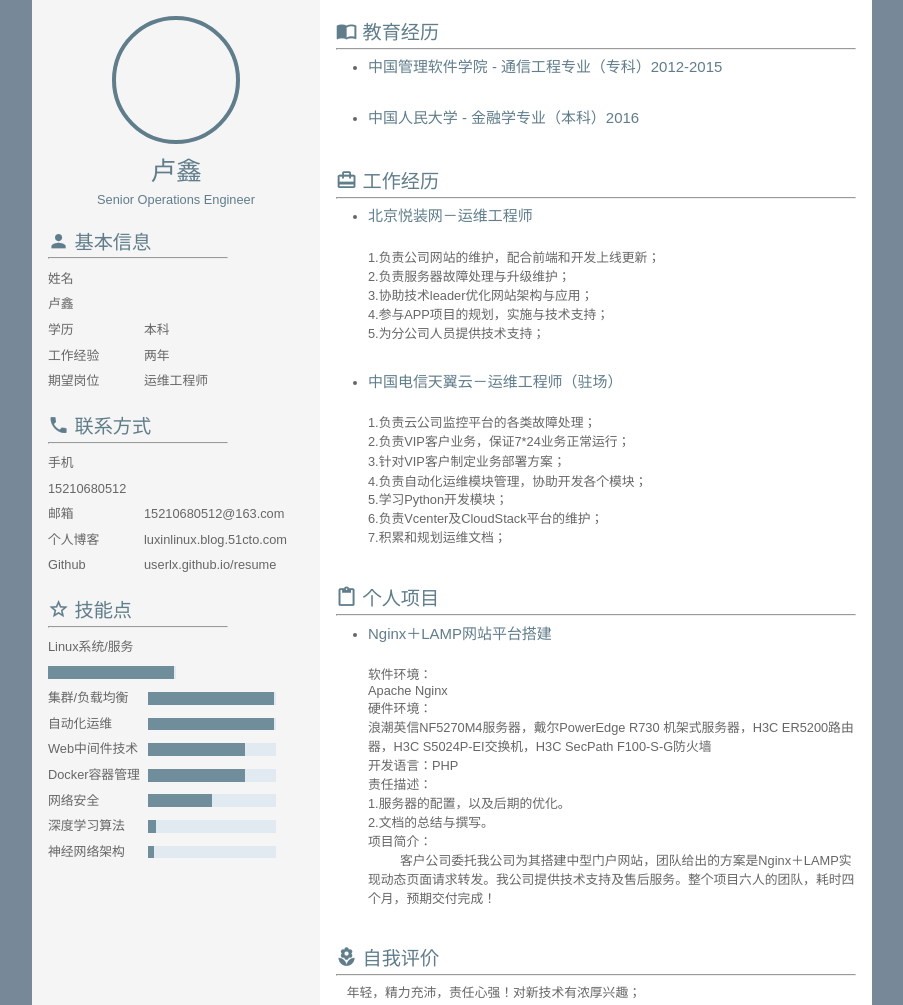
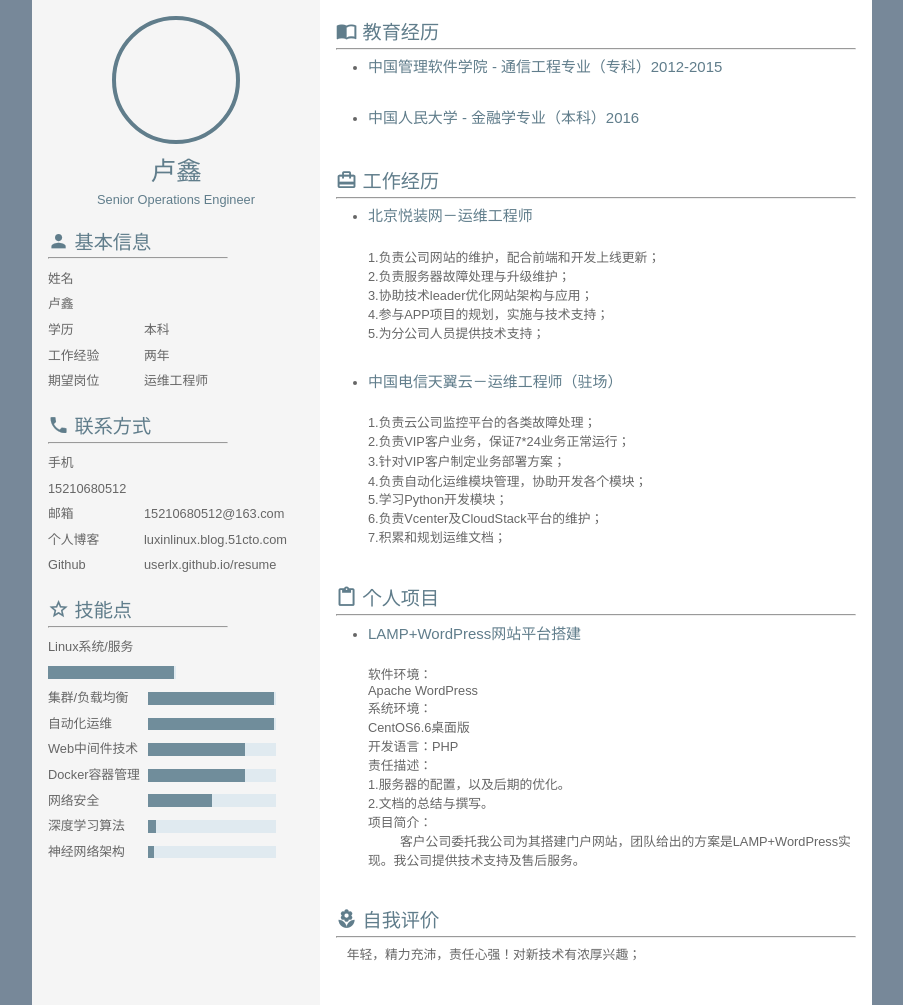
Before and after one commit to userlx/resume, a plain HTML site: page index.html in a window 1280 px wide. Shown: the top 1005 px of the page, without its empty margins (188-1091 px from the left). Drawn offline with Linux system fonts and the light colour scheme.

Commit message:
Update index.html

```diff
--- a/index.html
+++ b/index.html
@@ -122,8 +122,8 @@
 
 
                     <li>
-                        <h3 contenteditable="true">Nginx＋LAMP网站平台搭建</h3>
-                        <p contenteditable="true"></p><div>软件环境：</div><div>Apache Nginx&nbsp;</div><div>硬件环境：</div><div>浪潮英信NF5270M4服务器，戴尔PowerEdge R730 机架式服务器，H3C ER5200路由器，H3C S5024P-EI交换机，H3C SecPath F100-S-G防火墙&nbsp;</div><div>开发语言：PHP</div><div>责任描述：&nbsp;</div><div>1.服务器的配置，以及后期的优化。</div><div>2.文档的总结与撰写。&nbsp;</div><div>项目简介：</div><div>&nbsp;<span class="Apple-tab-span" style="white-space:pre">	</span>客户公司委托我公司为其搭建中型门户网站，团队给出的方案是Nginx＋LAMP实现动态页面请求转发。我公司提供技术支持及售后服务。整个项目六人的团队，耗时四个月，预期交付完成！</div><p contenteditable="true"></p>
+                        <h3 contenteditable="true">LAMP+WordPress网站平台搭建</h3>
+                        <p contenteditable="true"></p><div>软件环境：</div><div>Apache WordPress&nbsp;</div><div>系统环境：</div><div>CentOS6.6桌面版&nbsp;</div><div>开发语言：PHP</div><div>责任描述：&nbsp;</div><div>1.服务器的配置，以及后期的优化。</div><div>2.文档的总结与撰写。&nbsp;</div><div>项目简介：</div><div>&nbsp;<span class="Apple-tab-span" style="white-space:pre">	</span>客户公司委托我公司为其搭建门户网站，团队给出的方案是LAMP+WordPress实现。我公司提供技术支持及售后服务。</div><p contenteditable="true"></p>
                     <span class="item-remove" style="visibility: hidden;"><i class="iconfont icon-delete"></i></span><span class="item-remove"><i class="iconfont icon-delete"></i></span></li>
 
                 </ul>
```
